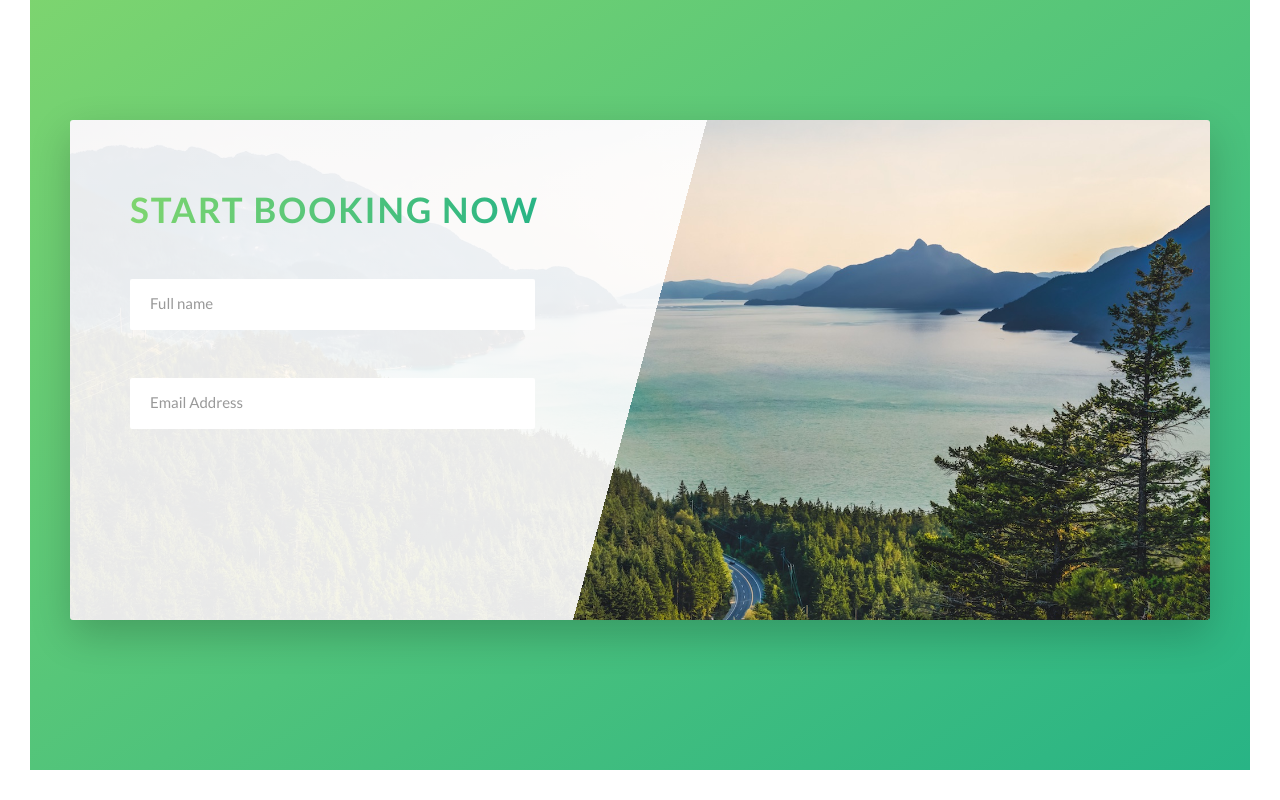
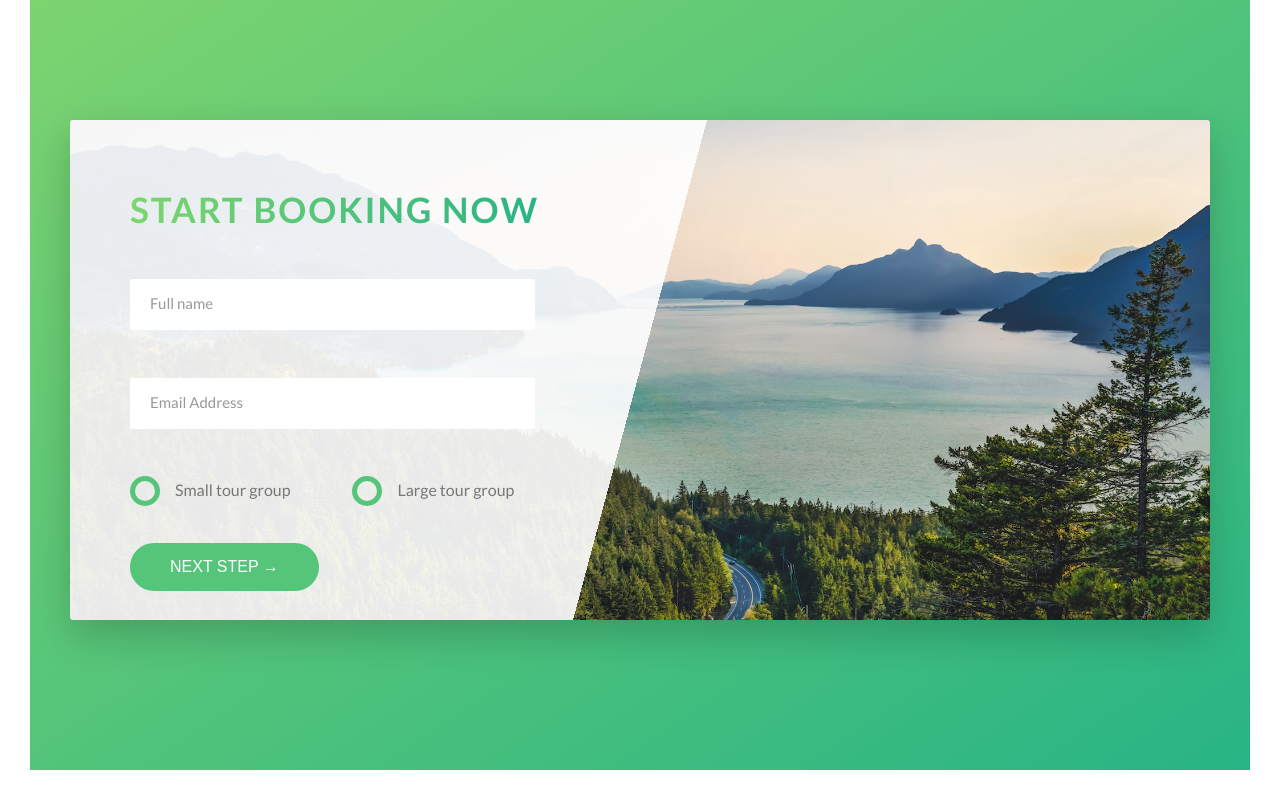
Before and after one commit to karlmarxmanzano/natours-project, a website: page index.html in a window 1280 px wide. Shown: the part 4508-5308 px from the top of the page. Drawn offline with Linux system fonts and the light colour scheme.

Commit message:
Done custom radio button for form

```diff
--- a/index.html
+++ b/index.html
@@ -262,6 +262,25 @@
                                     <input type="email" name="email" id="email" class="form__input" placeholder="Email Address" required>
                                     <label for="email" class="form__label">Email Address</label>
                                 </div>
+                                <div class="form__group u-margin-bottom-md">
+                                    <div class="form__radio-group">
+                                        <input type="radio" id="small" class="form__radio-input" name="size">
+                                        <label for="small" class="form__radio-label">
+                                            <span class="form__radio-button"></span>
+                                            Small tour group
+                                        </label>
+                                    </div>
+                                    <div class="form__radio-group">
+                                        <input type="radio" id="large" class="form__radio-input" name="size">
+                                        <label for="large" class="form__radio-label">
+                                            <span class="form__radio-button"></span>
+                                            Large tour group
+                                        </label>
+                                    </div>
+                                </div>
+                                <div class="form__group">
+                                    <button class="btn btn--green" type="submit">Next step &rarr;</button>
+                                </div>
                             </form>
                         </div>
                     </div>
--- a/sass/base/_utilities.scss
+++ b/sass/base/_utilities.scss
@@ -1,24 +1,24 @@
 .u-center-text {
-    text-align: center;
+    text-align: center !important;
 }
 
 
 .u-margin-bottom-sm {
-    margin-bottom: 1.5rem;;
+    margin-bottom: 1.5rem !important;
 }
 
 .u-margin-bottom-md {
-    margin-bottom: 4rem;;
+    margin-bottom: 4rem !important;
 }
 
 .u-margin-bottom-lg {
-    margin-bottom: 8rem;
+    margin-bottom: 8rem !important;
 }
 
 .u-margin-top-lg {
-    margin-top: 8rem;
+    margin-top: 8rem !important;
 }
 
 .u-margin-top-xl {
-    margin-top: 10rem;
+    margin-top: 10rem !important;
 }
--- a/sass/components/_button.scss
+++ b/sass/components/_button.scss
@@ -1,4 +1,5 @@
 .btn {
+    &,
     &:link,
     &:visited {
         text-transform: uppercase;
@@ -9,6 +10,9 @@
         transition: all .2s;
         position: relative;
         font-size: $default-font-size;
+
+        border: none;
+        cursor: pointer;
     }
 
     &:hover {
@@ -21,9 +25,11 @@
         }
     }
 
-    &:active {
+    &:active,
+    &:focus {
         transform: translateY(-1px);
         box-shadow: 0 .5rem 1rem rgba($color-black, .2);
+        outline: none;
     }
 
     &::after {
--- a/sass/components/_form.scss
+++ b/sass/components/_form.scss
@@ -11,6 +11,7 @@
         border-bottom: 3px solid transparent;
         width: 90%;
         display: block;
+        transition: all .3s;
 
         &:focus {
             outline: none;
@@ -50,4 +51,50 @@
     &__group:not(:last-child) {
         margin-bottom: 2rem;
     }
+
+    &__radio-group {
+        width: 49%;
+        display: inline-block;
+    }
+
+    &__radio-input {
+        display: none;
+    }
+
+    &__radio-label {
+        font-size: $default-font-size;
+        cursor: pointer;
+        position: relative;
+        padding-left: 4.5rem;
+    }
+
+    &__radio-button {
+        height: 3rem;
+        width: 3rem;
+        border: 5px solid $color-primary;
+        border-radius: 50%;
+        display: inline-block;
+        position: absolute;
+        top: -.4rem;
+        left: 0;
+
+        &::after {
+            content: '';
+            display: block;
+            border-radius: 50%;
+            height: 1.3rem;
+            width: 1.3rem;
+            position: absolute;
+            top: 50%;
+            left: 50%;
+            transform: translate(-50%, -50%);
+            background-color: $color-primary;
+            opacity: 0;
+            transition: opacity .2s;
+        }
+    }
+
+    &__radio-input:checked ~ &__radio-label &__radio-button::after {
+        opacity: 1;
+    }
 }
```
Also changed, not shown: css/style.css.
